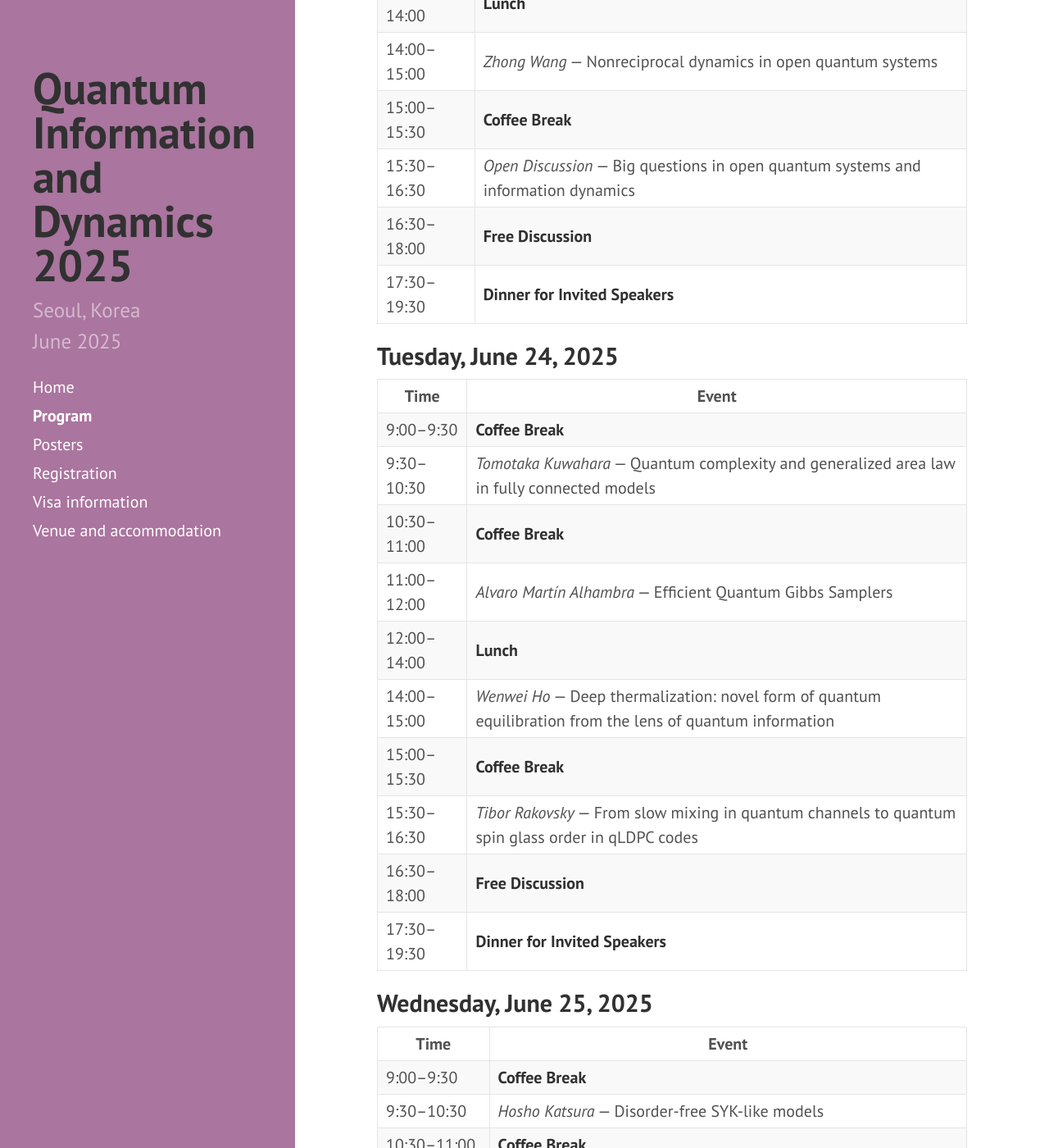
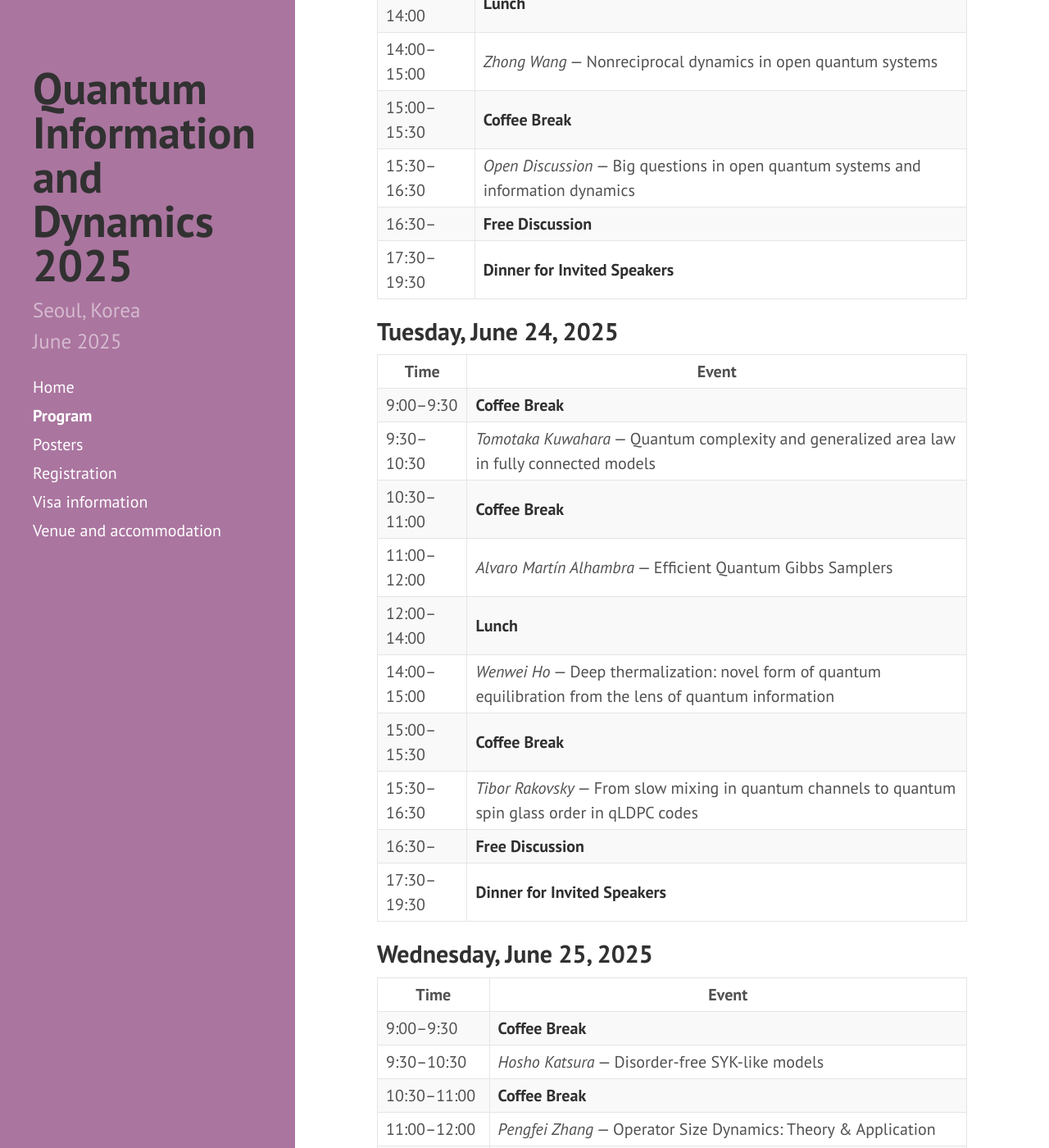
Before and after one commit to yeon-lee/yeon-lee.github.io, a Jekyll site: the page built from program.md, in a window 1280 px wide and 1400 px high, scrolled down 525 px. Shown: the whole window at 82% size. Built offline with Jekyll 4.4.1, drawn with Linux system fonts in a browser that asks for light colours; nearby versions of some CDN libraries; some of the changed text lies outside the part shown.

Commit message:
Update program.md

```diff
--- a/program.md
+++ b/program.md
@@ -16,7 +16,7 @@ order: 2
 | 14:00–15:00 | *Zhong Wang* — Nonreciprocal dynamics in open quantum systems |
 | 15:00–15:30 | **Coffee Break**                                              |
 | 15:30–16:30 | *Open Discussion* — Big questions in open quantum systems and information dynamics |
-| 16:30–18:00 | **Free Discussion**                                           |
+| 16:30–      | **Free Discussion**                                           |
 | 17:30–19:30 | **Dinner for Invited Speakers**                               |
 
 ## Tuesday, June 24, 2025
@@ -31,7 +31,7 @@ order: 2
 | 14:00–15:00 | *Wenwei Ho* — Deep thermalization: novel form of quantum equilibration from the lens of quantum information |
 | 15:00–15:30 | **Coffee Break**                                                    |
 | 15:30–16:30 | *Tibor Rakovsky* — From slow mixing in quantum channels to quantum spin glass order in qLDPC codes |
-| 16:30–18:00 | **Free Discussion**                                                 |
+| 16:30–      | **Free Discussion**                                                 |
 | 17:30–19:30 | **Dinner for Invited Speakers**                                     |
 
 ## Wednesday, June 25, 2025
@@ -46,7 +46,7 @@ order: 2
 | 14:00–15:00 | *Zhicheng Yang* — Stabilizer entanglement as a magic highway  |
 | 15:00–15:30 | **Coffee Break**                                              |
 | 15:30–16:30 | *Ethan Lake* — Decoding the toric code with local Lindbladians |
-| 16:30–18:00 | **Free Discussion**                                           |
+| 16:30–      | **Free Discussion**                                           |
 | 17:30–19:30 | **Dinner for Invited Speakers**                               |
 
 ## Thursday, June 26, 2025
@@ -61,7 +61,7 @@ order: 2
 | 14:00–15:00 | *Hayata Yamasaki* — Generalized Quantum Stein’s Lemma and Second Law of Quantum Resource Theories |
 | 15:00–15:30 | **Coffee Break**                                                      |
 | 15:30–16:30 | *Zi-Wen Liu* — Various results on convergence efficiency of quantum gates and circuits |
-| 16:30–18:00 | **Free Discussion**                                                   |
+| 16:30–      | **Free Discussion**                                                   |
 | 17:30–19:30 | **Dinner for Invited Speakers**                                       |
 
 ## Friday, June 27, 2025
```
